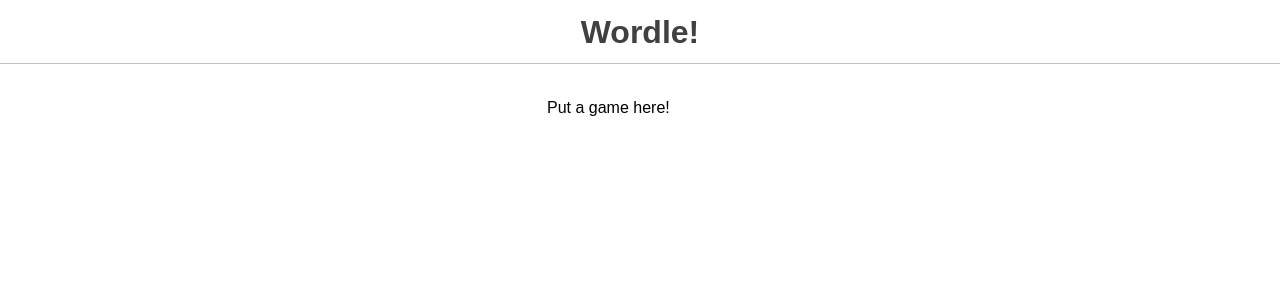
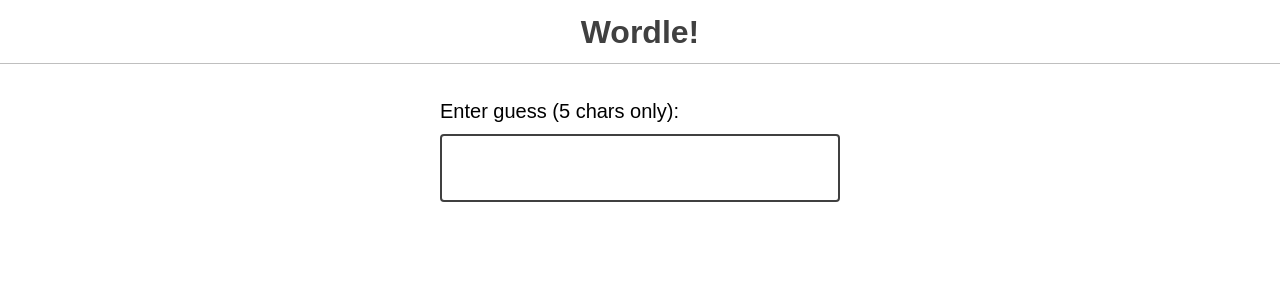
Before and after one commit to gikdev/jor-wordle, a React (Vite) app: page / in a window 1280 px wide. Shown: the top 300 px of the page. Built offline with nearby package versions, Linux system fonts and the light colour scheme.

Commit message:
✅ Exercise 1: GuessInput

```diff
--- a/src/components/game.component.jsx
+++ b/src/components/game.component.jsx
@@ -1,3 +1,4 @@
+import { GuessInput } from "@/components"
 import { WORDS } from "@/data"
 import { sample } from "@/utils"
 
@@ -5,6 +6,6 @@ const answer = sample(WORDS)
 console.log({ answer })
 
 function Game() {
-  return <p>Put a game here!</p>
+  return <GuessInput />
 }
 export default Game
--- /dev/null
+++ b/src/components/guess-input.component.jsx
@@ -0,0 +1,38 @@
+import { useState } from "react"
+
+function GuessInput() {
+  const [guess, setGuess] = useState("")
+  const [errorMsg, setErrorMsg] = useState("")
+
+  function handleInput(e) {
+    const nextGuess = e.target.value.toUpperCase()
+    const isInvalid = nextGuess.length !== 5 && nextGuess.length
+    setErrorMsg(isInvalid ? "Your guess should be exactly 5 characters long" : "")
+    setGuess(nextGuess)
+  }
+
+  function handleSubmit(e) {
+    e.preventDefault()
+    if (!guess.length || guess.length !== 5) return
+
+    console.log({ guess })
+    setGuess("")
+  }
+
+  return (
+    <form onSubmit={handleSubmit} className="guess-input-wrapper">
+      <label htmlFor="guess-input">Enter guess (5 chars only):</label>
+      <input
+        id="guess-input"
+        maxLength={5}
+        onChange={handleInput}
+        pattern="[A-Za-z]{5}"
+        type="text"
+        value={guess}
+      />
+      {errorMsg && <p style={{ color: "red" }}>{errorMsg}</p>}
+    </form>
+  )
+}
+
+export default GuessInput
--- a/src/components/index.js
+++ b/src/components/index.js
@@ -1,3 +1,4 @@
 export { default as App } from "./app.component"
 export { default as Header } from "./header.component"
 export { default as Game } from "./game.component"
+export { default as GuessInput } from "./guess-input.component"
```
